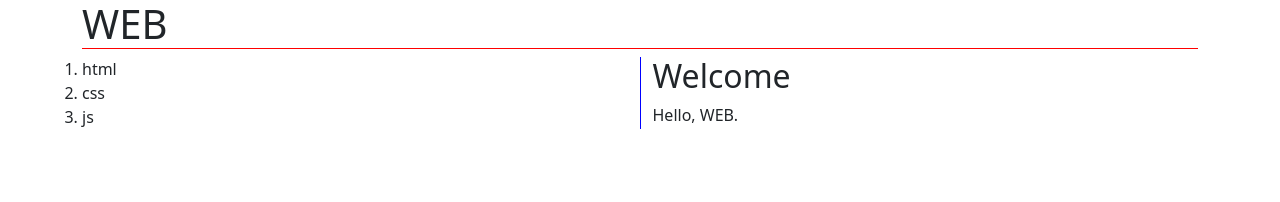
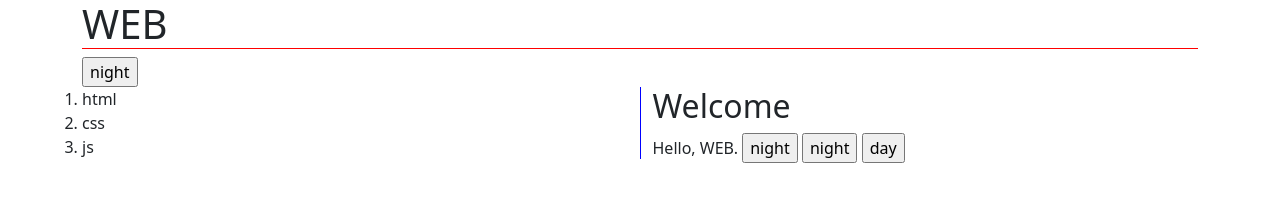
Before and after one commit to nailen1/daegu-js-20211209, a plain HTML site: page index.html in a window 1280 px wide. Drawn offline with nearby package versions, Linux system fonts and the light colour scheme.

Commit message:
js: 나이트데이모드 버튼만들기

```diff
--- a/index.html
+++ b/index.html
@@ -21,9 +21,20 @@
         }
     </style>
 </head>
-<body>
+<body id="root">
     <div class="container">
         <h1>WEB</h1>
+        <input type="button" value="night" id="dayNightMode" onclick="
+                    if(this.value === 'night'){
+                        document.querySelector('#root').style.backgroundColor = 'black';
+                        document.querySelector('#root').style.color = 'white';
+                        this.value = 'day';
+                    } else {
+                        document.querySelector('#root').style.backgroundColor = 'white';
+                        document.querySelector('#root').style.color = 'black';
+                        this.value = 'night';
+                    }
+                ">
         <div class="row">
             <ol class="navigation col">
                 <li>html</li>
@@ -33,6 +44,28 @@
             <div class="col">
                 <h2>Welcome</h2>
                 Hello, WEB.
+
+                <input type="button" value="night" id="dayNightMode" onclick="
+                    if(this.value === 'night'){
+                        document.querySelector('#root').style.backgroundColor = 'black';
+                        document.querySelector('#root').style.color = 'white';
+                        this.value = 'day';
+                    } else {
+                        document.querySelector('#root').style.backgroundColor = 'white';
+                        document.querySelector('#root').style.color = 'black';
+                        this.value = 'night';
+                    }
+                ">
+
+
+                <input type="button" value="night" onclick="
+                document.querySelector('#root').style.backgroundColor = 'black';
+                document.querySelector('#root').style.color = 'white';
+                ">
+                <input type="button" value="day" onclick="
+                document.querySelector('#root').style.backgroundColor = 'white';
+                document.querySelector('#root').style.color = 'black';
+                ">
             </div>
         </div>
     </div>
```
Also changed, not shown: js2.html (+10 -0 lines).
